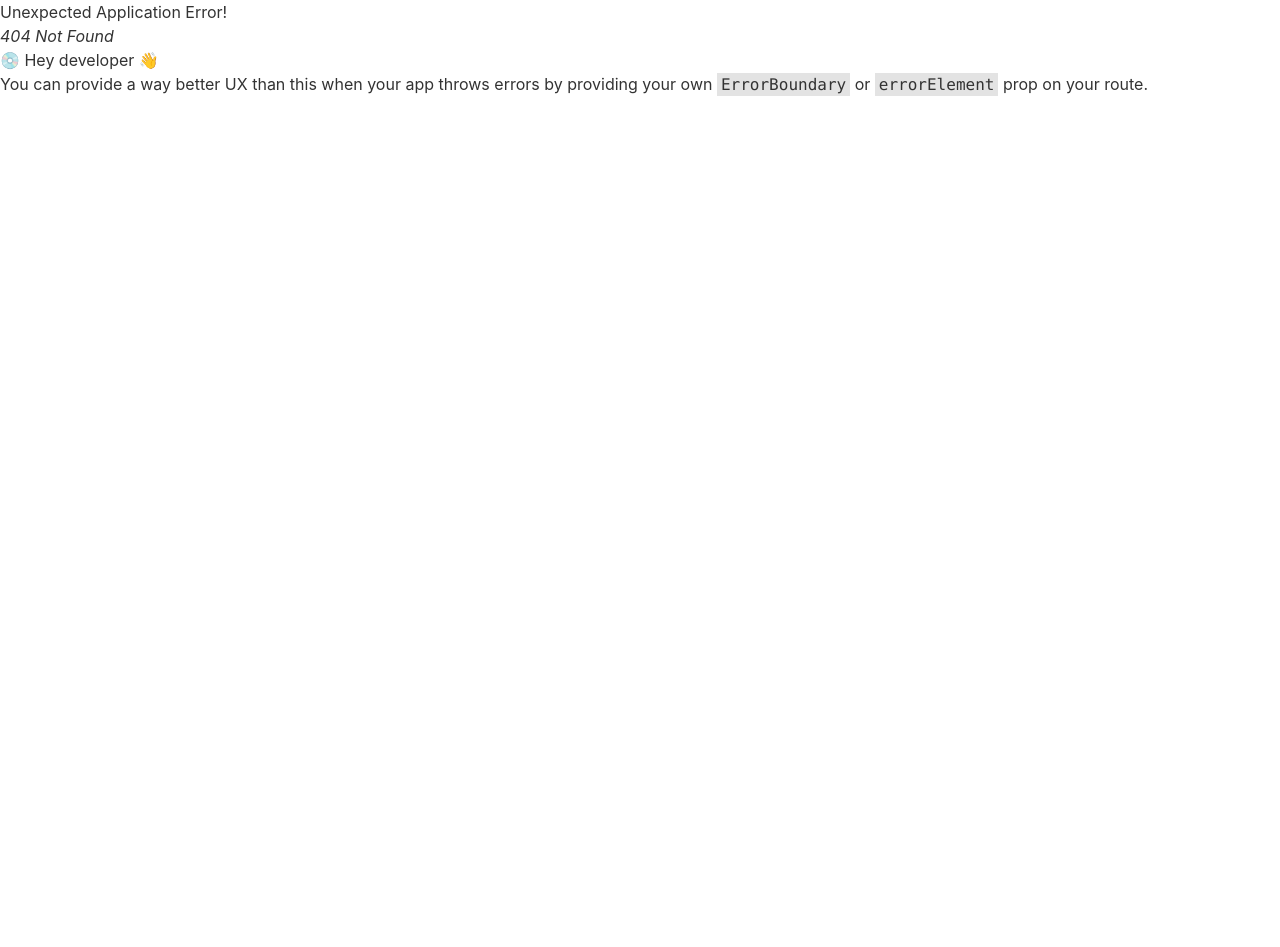
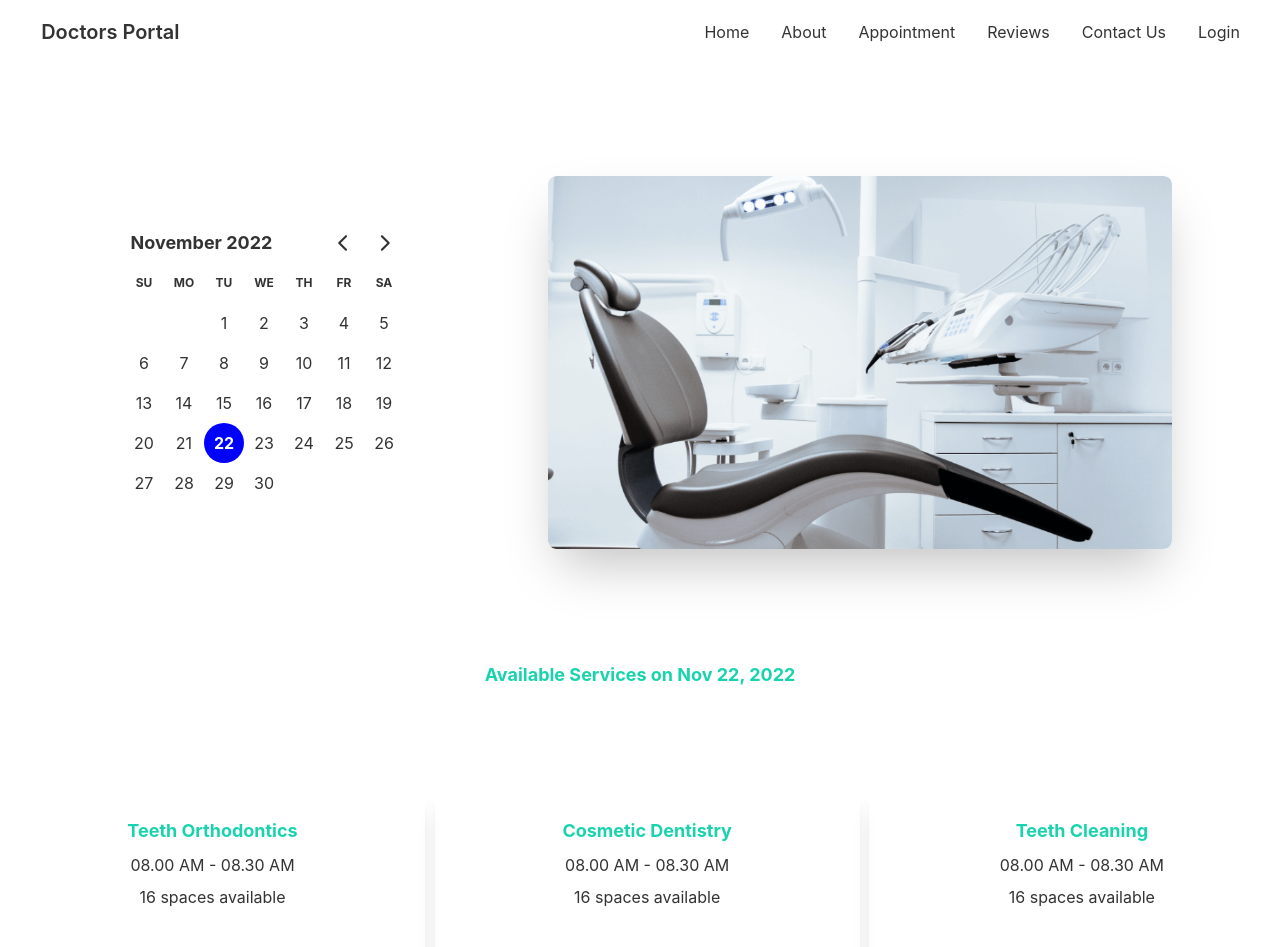
Before and after one commit to sajid365-sr/Doctors-Portal-Client-Side, a React (Create React App) app: page /appointment in a window 1280 px wide. Before the commit this address had no page. Shown: the top 947 px of the page. Before the commit the page ends 800 px from the top, so only its background shows below. Built offline with nearby package versions, Linux system fonts and the light colour scheme.

Commit message:
appointment page almost done calender, service aded

```diff
--- a/package.json
+++ b/package.json
@@ -7,7 +7,9 @@
     "@testing-library/react": "^13.4.0",
     "@testing-library/user-event": "^13.5.0",
     "daisyui": "^2.41.0",
+    "date-fns": "^2.29.3",
     "react": "^18.2.0",
+    "react-day-picker": "^8.3.7",
     "react-dom": "^18.2.0",
     "react-router-dom": "^6.4.3",
     "react-scripts": "5.0.1",
--- /dev/null
+++ b/public/AppointmentOptions.json
@@ -0,0 +1,134 @@
+[
+    {
+      "_id": 1,
+      "name": "Teeth Orthodontics",
+      "slots": [
+        "08.00 AM - 08.30 AM",
+        "08.30 AM - 09.00 AM",
+        "09.00 AM - 9.30 AM",
+        "09.30 AM - 10.00 AM",
+        "10.00 AM - 10.30 AM",
+        "10.30 AM - 11.00 AM",
+        "11.00 AM - 11.30 AM",
+        "11.30 AM - 12.00 AM",
+        "1.00 PM - 1.30 PM",
+        "1.30 PM - 2.00 PM",
+        "2.00 PM - 2.30 PM",
+        "2.30 PM - 3.00 PM",
+        "3.00 PM - 3.30 PM",
+        "3.30 PM - 4.00 PM",
+        "4.00 PM - 4.30 PM",
+        "4.30 PM - 5.00 PM"
+      ]
+    },
+    {
+      "_id": 2,
+      "name": "Cosmetic Dentistry",
+      "slots": [
+        "08.00 AM - 08.30 AM",
+        "08.30 AM - 09.00 AM",
+        "09.00 AM - 9.30 AM",
+        "09.30 AM - 10.00 AM",
+        "10.00 AM - 10.30 AM",
+        "10.30 AM - 11.00 AM",
+        "11.00 AM - 11.30 AM",
+        "11.30 AM - 12.00 AM",
+        "1.00 PM - 1.30 PM",
+        "1.30 PM - 2.00 PM",
+        "2.00 PM - 2.30 PM",
+        "2.30 PM - 3.00 PM",
+        "3.00 PM - 3.30 PM",
+        "3.30 PM - 4.00 PM",
+        "4.00 PM - 4.30 PM",
+        "4.30 PM - 5.00 PM"
+      ]
+    },
+    {
+      "_id": 3,
+      "name": "Teeth Cleaning",
+      "slots": [
+        "08.00 AM - 08.30 AM",
+        "08.30 AM - 09.00 AM",
+        "09.00 AM - 9.30 AM",
+        "09.30 AM - 10.00 AM",
+        "10.00 AM - 10.30 AM",
+        "10.30 AM - 11.00 AM",
+        "11.00 AM - 11.30 AM",
+        "11.30 AM - 12.00 AM",
+        "1.00 PM - 1.30 PM",
+        "1.30 PM - 2.00 PM",
+        "2.00 PM - 2.30 PM",
+        "2.30 PM - 3.00 PM",
+        "3.00 PM - 3.30 PM",
+        "3.30 PM - 4.00 PM",
+        "4.00 PM - 4.30 PM",
+        "4.30 PM - 5.00 PM"
+      ]
+    },
+    {
+      "_id": 4,
+      "name": "Cavity Protection",
+      "slots": [
+        "08.00 AM - 08.30 AM",
+        "08.30 AM - 09.00 AM",
+        "09.00 AM - 9.30 AM",
+        "09.30 AM - 10.00 AM",
+        "10.00 AM - 10.30 AM",
+        "10.30 AM - 11.00 AM",
+        "11.00 AM - 11.30 AM",
+        "11.30 AM - 12.00 AM",
+        "1.00 PM - 1.30 PM",
+        "1.30 PM - 2.00 PM",
+        "2.00 PM - 2.30 PM",
+        "2.30 PM - 3.00 PM",
+        "3.00 PM - 3.30 PM",
+        "3.30 PM - 4.00 PM",
+        "4.00 PM - 4.30 PM",
+        "4.30 PM - 5.00 PM"
+      ]
+    },
+    {
+      "_id": 5,
+      "name": "Pediatric Dental",
+      "slots": [
+        "08.00 AM - 08.30 AM",
+        "08.30 AM - 09.00 AM",
+        "09.00 AM - 9.30 AM",
+        "09.30 AM - 10.00 AM",
+        "10.00 AM - 10.30 AM",
+        "10.30 AM - 11.00 AM",
+        "11.00 AM - 11.30 AM",
+        "11.30 AM - 12.00 AM",
+        "1.00 PM - 1.30 PM",
+        "1.30 PM - 2.00 PM",
+        "2.00 PM - 2.30 PM",
+        "2.30 PM - 3.00 PM",
+        "3.00 PM - 3.30 PM",
+        "3.30 PM - 4.00 PM",
+        "4.00 PM - 4.30 PM",
+        "4.30 PM - 5.00 PM"
+      ]
+    },
+    {
+      "_id": 6,
+      "name": "Oral Surgery",
+      "slots": [
+        "08.00 AM - 08.30 AM",
+        "08.30 AM - 09.00 AM",
+        "09.00 AM - 9.30 AM",
+        "09.30 AM - 10.00 AM",
+        "10.00 AM - 10.30 AM",
+        "10.30 AM - 11.00 AM",
+        "11.00 AM - 11.30 AM",
+        "11.30 AM - 12.00 AM",
+        "1.00 PM - 1.30 PM",
+        "1.30 PM - 2.00 PM",
+        "2.00 PM - 2.30 PM",
+        "2.30 PM - 3.00 PM",
+        "3.00 PM - 3.30 PM",
+        "3.30 PM - 4.00 PM",
+        "4.00 PM - 4.30 PM",
+        "4.30 PM - 5.00 PM"
+      ]
+    }
+  ]
--- /dev/null
+++ b/src/Pages/Appointment/Appointment/Appointment.js
@@ -0,0 +1,24 @@
+
+import React, { useState } from 'react';
+import AppointmentBanner from '../AppointmentBanner/AppointmentBanner';
+import AvailableAppointments from '../AvailableAppointments/AvailableAppointments';
+
+const Appointment = () => {
+
+    const [selectedDate, setSelectedDate] = useState(new Date());
+
+    return (
+        <div>
+            <AppointmentBanner
+            selectedDate={selectedDate}
+            setSelectedDate={setSelectedDate}
+            ></AppointmentBanner>
+
+            <AvailableAppointments
+            selectedDate={selectedDate}
+            ></AvailableAppointments>
+        </div>
+    );
+};
+
+export default Appointment;
--- /dev/null
+++ b/src/Pages/Appointment/AppointmentBanner/AppointmentBanner.js
@@ -0,0 +1,30 @@
+import React from "react";
+import chair from '../../../assets/images/chair.png';
+import { DayPicker } from 'react-day-picker';
+
+
+const AppointmentBanner = ({selectedDate, setSelectedDate}) => {
+
+  return (
+    <header>
+      <div className="hero my-24">
+        <div className="hero-content mx-auto flex-col lg:gap-32 gap-16 lg:flex-row-reverse">
+          <img
+            src={chair}
+            className="lg:w-1/2 rounded-lg shadow-2xl"
+            alt="Dentist Chair"
+          />
+          <div>
+            <DayPicker
+            mode="single"
+            selected={selectedDate}
+            onSelect={setSelectedDate}
+            />
+          </div>
+        </div>
+      </div>
+    </header>
+  );
+};
+
+export default AppointmentBanner;
--- /dev/null
+++ b/src/Pages/Appointment/AvailableAppointments/AppointmentOption.js
@@ -0,0 +1,24 @@
+import React from "react";
+import SecondaryButton from "../../../components/SecondaryButton/SecondaryButton";
+import SecondaryText from "../../../components/SecondaryText/SecondaryText";
+
+const AppointmentOption = ({ appointmentOption }) => {
+  const { name, slots } = appointmentOption;
+
+  return (
+    <div className="card lg:w-[425px] w-10/12 mx-auto shadow-xl">
+      <div className="card-body ">
+        <h2 className="card-title justify-center"><SecondaryText>{name}</SecondaryText> </h2>
+        <p className="text-center">
+            {slots.length > 0 ? slots[0] : 'Try Another Day'}
+        </p>
+        <p className="text-center"> {slots.length} {slots.length > 1 ? 'spaces' : 'space'} available</p>
+        <div className="card-actions mt-8 justify-center">
+          <SecondaryButton>Book Appointment</SecondaryButton>
+        </div>
+      </div>
+    </div>
+  );
+};
+
+export default AppointmentOption;
--- /dev/null
+++ b/src/Pages/Appointment/AvailableAppointments/AvailableAppointments.js
@@ -0,0 +1,33 @@
+
+import { format } from 'date-fns';
+import React, { useEffect, useState } from 'react';
+import AppointmentOption from './AppointmentOption';
+
+
+const AvailableAppointments = ({selectedDate}) => {
+const [appointmentOptions, setAppointmentOptions] = useState([]);
+useEffect(() =>{
+    fetch('AppointmentOptions.json')
+    .then(res => res.json())
+    .then(data => setAppointmentOptions(data))
+},[])
+
+
+    return (
+        <section className='mt-16'>
+            <h4 className="text-secondary text-lg font-bold text-center">
+                Available Services on {format(selectedDate, 'PP')}
+            </h4>
+            <div className='grid my-24 lg:grid-cols-3 md:grid-cols-2 grid-cols-1 gap-6'>
+        {
+            appointmentOptions.map(option => <AppointmentOption
+            key={option._id}
+            appointmentOption={option}
+            ></AppointmentOption>)
+        }
+            </div>
+        </section>
+    );
+};
+
+export default AvailableAppointments;
--- a/src/Routes/Routes/Routes.js
+++ b/src/Routes/Routes/Routes.js
@@ -1,5 +1,6 @@
 import { createBrowserRouter } from "react-router-dom";
 import Main from "../../Layout/Main";
+import Appointment from "../../Pages/Appointment/Appointment/Appointment";
 import Home from "../../Pages/Home/Home/Home";
 import Login from "../../Pages/Login/Login";
 
@@ -15,6 +16,10 @@ const router = createBrowserRouter([
             {
                 path:'/login',
                 element:<Login></Login>
+            },
+            {
+                path:'/appointment',
+                element: <Appointment></Appointment>
             }
         ]
 
--- /dev/null
+++ b/src/components/SecondaryButton/SecondaryButton.js
@@ -0,0 +1,10 @@
+
+import React from 'react';
+
+const SecondaryButton = ({children}) => {
+    return (
+        <button className="btn btn-primary bg-gradient-to-r from-secondary to-primary text-white">{children}</button>
+    );
+};
+
+export default SecondaryButton;
--- /dev/null
+++ b/src/components/SecondaryText/SecondaryText.js
@@ -0,0 +1,10 @@
+
+import React from 'react';
+
+const SecondaryText = ({children}) => {
+    return (
+        <h4 className="text-lg text-secondary font-bold">{children}</h4>
+    );
+};
+
+export default SecondaryText;
--- a/src/index.js
+++ b/src/index.js
@@ -3,6 +3,8 @@ import ReactDOM from 'react-dom/client';
 import './index.css';
 import App from './App';
 import reportWebVitals from './reportWebVitals';
+import 'react-day-picker/dist/style.css';
+
 
 const root = ReactDOM.createRoot(document.getElementById('root'));
 root.render(
```
Also changed, not shown: 1 other file (tests, documents, lock files or other folders).
